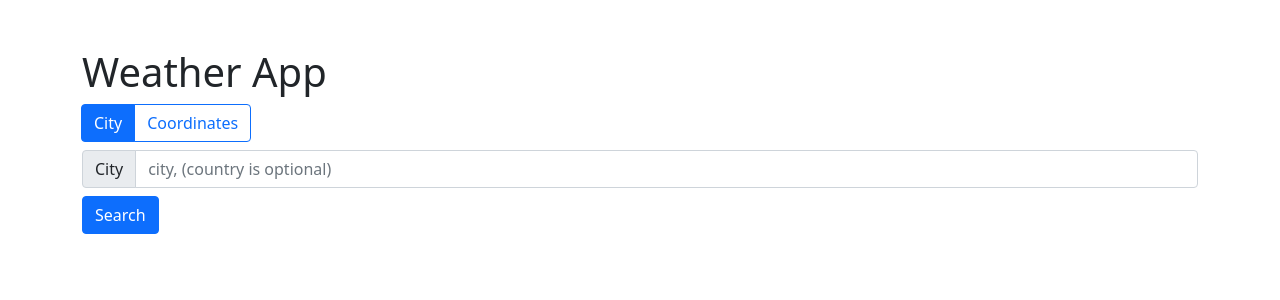
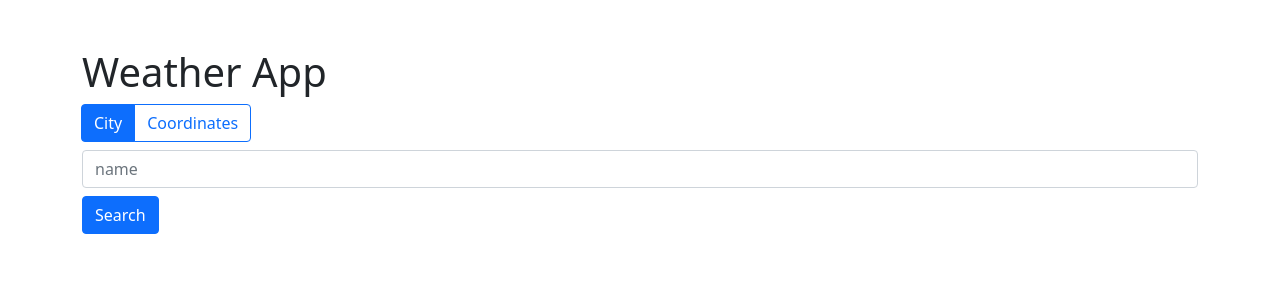
Before and after one commit to SirFourier/graphing-calculator, a React (Create React App) app: page / in a window 1280 px wide. Shown: the top 300 px of the page. Built offline with nearby package versions, Linux system fonts and the light colour scheme.

Commit message:
reformatted

```diff
--- a/src/App.jsx
+++ b/src/App.jsx
@@ -1,21 +1,34 @@
 import React, { useState } from "react";
-import Input from "./components/Input";
 import MultipleInputs from "./components/MultipleInputs";
 import RadioGroup from "./components/RadioGroup";
+import ErrorBox from "./components/ErrorBox";
+import Temperature from "./Temperature";
 
 // Using openweathermap.org
 const API = {
   KEY: "5d5c88002278a4fbef29d7752e855e0e",
   UNITS: "metric",
   ROOT: "https://api.openweathermap.org/data/2.5/weather?",
-  queryByCity: (city) =>
-    `${API.ROOT}q=${city}&appid=${API.KEY}&units=${API.UNITS}`,
-  queryByCoordinates: (lat, lon) =>
-    `${API.ROOT}lat=${lat}&lon=${lon}&appid=${API.KEY}&units=${API.UNITS}`,
+  query: (format) => `${API.ROOT}${format}&appid=${API.KEY}&units=${API.UNITS}`,
+  queryBy: (type) => {
+    switch (type) {
+      case "city":
+        return ({ name }) => API.query(`q=${name}`);
+      case "coordinates":
+        return ({ latitude, longitude }) =>
+          API.query(`lat=${latitude}&lon=${longitude}`);
+      default:
+        console.log("Query type not available");
+    }
+  },
+  getMain: (data) => data.main,
+  getCity: (data) => data.name,
+  getCountry: (data) => data.sys.country,
+  getTemp: (data) => data.main.temp,
 };
 
 const emptyQuery = {
-  city: "",
+  city: { name: "" },
   coordinates: { latitude: "", longitude: "" },
 };
 
@@ -31,31 +44,20 @@ export default function App() {
 
   const handleChange = (id, e) => {
     const newQuery = { ...query };
-    if (id === "city") {
-      newQuery[id] = e.target.value;
-    } else if (id === "latitude" || id === "longitude") {
-      newQuery.coordinates[id] = e.target.value;
-    }
+    newQuery[queryType][id] = e.target.value;
     setQuery(newQuery);
   };
 
   const handleError = ({ cod, message }) => {
     if (cod >= 400 && cod <= 599) {
       // client or server error response
-      throw new Error(`${cod}, Message: ${message}`);
+      throw new Error(`Error: ${cod}, Message: ${message}`);
     }
   };
 
   const handleSearch = async () => {
     try {
-      const api = await fetch(
-        queryType === "city"
-          ? API.queryByCity(query.city)
-          : API.queryByCoordinates(
-              query.coordinates.latitude,
-              query.coordinates.longitude
-            )
-      );
+      const api = await fetch(API.queryBy(queryType)(query[queryType]));
       const data = await api.json();
 
       // handle any error responses
@@ -64,10 +66,9 @@ export default function App() {
       setError("");
       console.log(data);
 
-      setWeather({ ...weather, ...data });
+      setWeather(data);
     } catch (e) {
-      console.error(e);
-      setError(e.toString());
+      setError(e.message);
     }
   };
 
@@ -89,43 +90,22 @@ export default function App() {
         checked={queryType}
         onChange={handleRadioChange}
       />
-
-      {queryType === "city" ? (
-        <Input
-          id={"city"}
-          label={"City"}
-          type="text"
-          placeholder="city, (country is optional)"
-          value={query.city}
-          onChange={handleChange}
-          onKeyDown={handleEnter}
-        />
-      ) : (
-        <MultipleInputs
-          type="text"
-          mainLabel="Coordinates"
-          values={query.coordinates}
-          onChange={handleChange}
-          onKeyDown={handleEnter}
-        />
-      )}
-
-      {error && (
-        <div className="alert alert-danger" role="alert">
-          {error}
-        </div>
-      )}
+      <MultipleInputs
+        type="text"
+        values={query[queryType]}
+        onChange={handleChange}
+        onKeyDown={handleEnter}
+      />
+      <ErrorBox message={error} />
       <button className="btn btn-primary" onClick={handleSearch}>
         Search
       </button>
-      {weather.main && (
-        <div>
-          <p className="temp">{Math.round(weather.main.temp)}</p>
-          <span className="temp">&#8451;</span>
-          <p>
-            {weather.name}, {weather.sys.country}
-          </p>
-        </div>
+      {API.getMain(weather) && (
+        <Temperature
+          temp={API.getTemp(weather)}
+          name={API.getCity(weather)}
+          country={API.getCountry(weather)}
+        />
       )}
     </div>
   );
```
